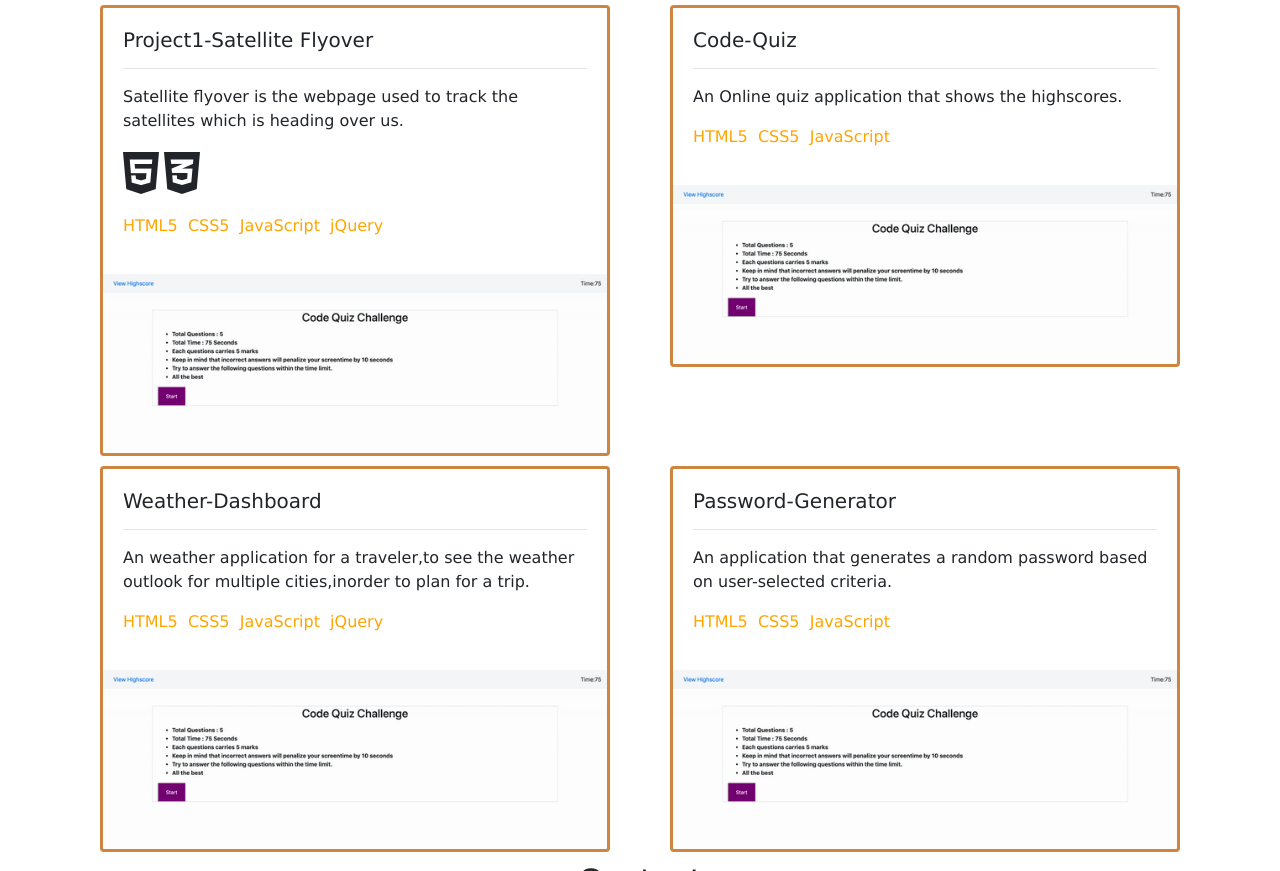
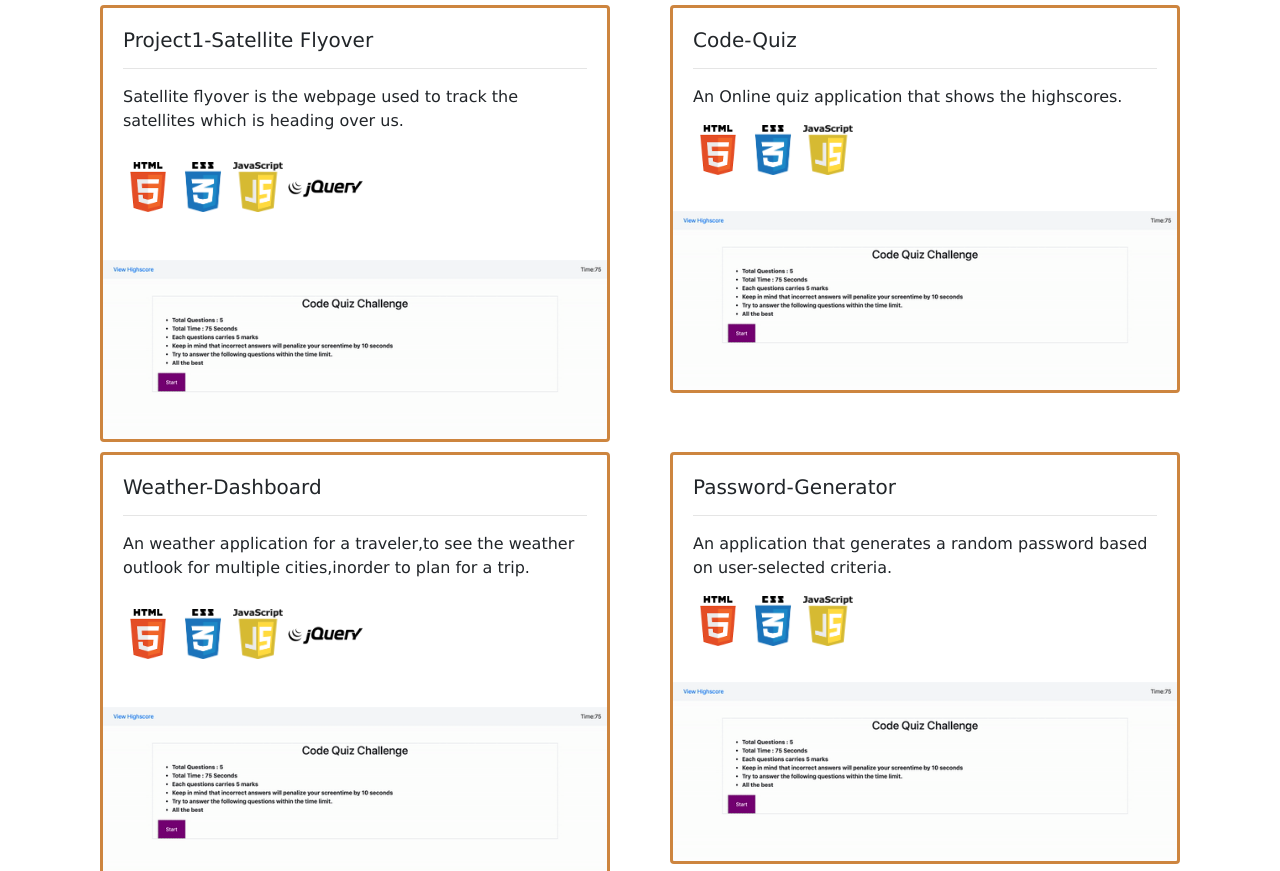
Before and after one commit to Anitha-Venkatesan/anitha-portfolio, a plain HTML site: page index.html in a window 1280 px wide. Shown: the part 462-1333 px from the top of the page. Drawn offline with nearby package versions, Linux system fonts and the light colour scheme.

Commit message:
Added images for technologies

```diff
--- a/index.html
+++ b/index.html
@@ -73,8 +73,10 @@
                                 <div class="card-body">
                                     <h5 class="card-title">Project1-Satellite Flyover</h5><hr>
                                     <p class="card-text">Satellite flyover is the webpage used to track the satellites which is heading over us.</p>
-                                    <p><i class="fab fa-html5 fa-3x"></i> <i class="fab fa-css3-alt fa-3x"></i></p>
-                                    <p class="tech-color"> HTML5&nbsp;&nbsp;CSS5&nbsp;&nbsp;JavaScript&nbsp;&nbsp;jQuery</p>
+                                    <p><img src="html5.gif" alt="HTML5 Icon" width="50" height="50">
+                                        <img src="css3.gif" alt="CSS3 Icon" width="50" height="50">
+                                        <img src="javaScript.gif" alt="JAVASRIPT Icon" width="50" height="50">
+                                        <img src="jQuery.gif" alt="JQUERY Icon" width="75" height="75"></p>
                                 </div>
                                 <img class="card-img-bottom" src="demo.gif" alt="satellite">
                             </div>
@@ -86,7 +88,9 @@
                                 <div class="card-body">
                                     <h5 class="card-title">Code-Quiz</h5><hr>
                                     <p class="card-text">An Online quiz application that shows the highscores.</p>
-                                    <p class="tech-color"> HTML5&nbsp;&nbsp;CSS5&nbsp;&nbsp;JavaScript</p>
+                                    <p><img src="html5.gif" alt="HTML5 Icon" width="50" height="50">
+                                        <img src="css3.gif" alt="CSS3 Icon" width="50" height="50">
+                                        <img src="javaScript.gif" alt="JAVASRIPT Icon" width="50" height="50"></p>
                                 </div>
                                 <img class="card-img-bottom" src="demo.gif" alt="satellite">
                             </div>
@@ -100,7 +104,10 @@
                                 <div class="card-body">
                                     <h5 class="card-title">Weather-Dashboard</h5><hr>
                                     <p class="card-text">An weather application for a traveler,to see the weather outlook for multiple cities,inorder to plan for a trip.</p>
-                                    <p class="tech-color"> HTML5&nbsp;&nbsp;CSS5&nbsp;&nbsp;JavaScript&nbsp;&nbsp;jQuery</p>
+                                    <p><img src="html5.gif" alt="HTML5 Icon" width="50" height="50">
+                                        <img src="css3.gif" alt="CSS3 Icon" width="50" height="50">
+                                        <img src="javaScript.gif" alt="JAVASRIPT Icon" width="50" height="50">
+                                        <img src="jQuery.gif" alt="JQUERY Icon" width="75" height="75"></p>
                                 </div>
                                 <img class="card-img-bottom" src="demo.gif" alt="satellite">
                             </div>
@@ -112,7 +119,9 @@
                                 <div class="card-body">
                                     <h5 class="card-title">Password-Generator</h5><hr>
                                     <p class="card-text">An application that generates a random password based on user-selected criteria.</p>
-                                    <p class="tech-color"> HTML5&nbsp;&nbsp;CSS5&nbsp;&nbsp;JavaScript</p>
+                                    <p><img src="html5.gif" alt="HTML5 Icon" width="50" height="50">
+                                        <img src="css3.gif" alt="CSS3 Icon" width="50" height="50">
+                                        <img src="javaScript.gif" alt="JAVASRIPT Icon" width="50" height="50"></p>
                                 </div>
                                 <img class="card-img-bottom" src="demo.gif" alt="satellite">
                             </div>
```
Also changed, not shown: css3.gif (added), html5.gif (added), jQuery.gif (added), javaScript.gif (added).
